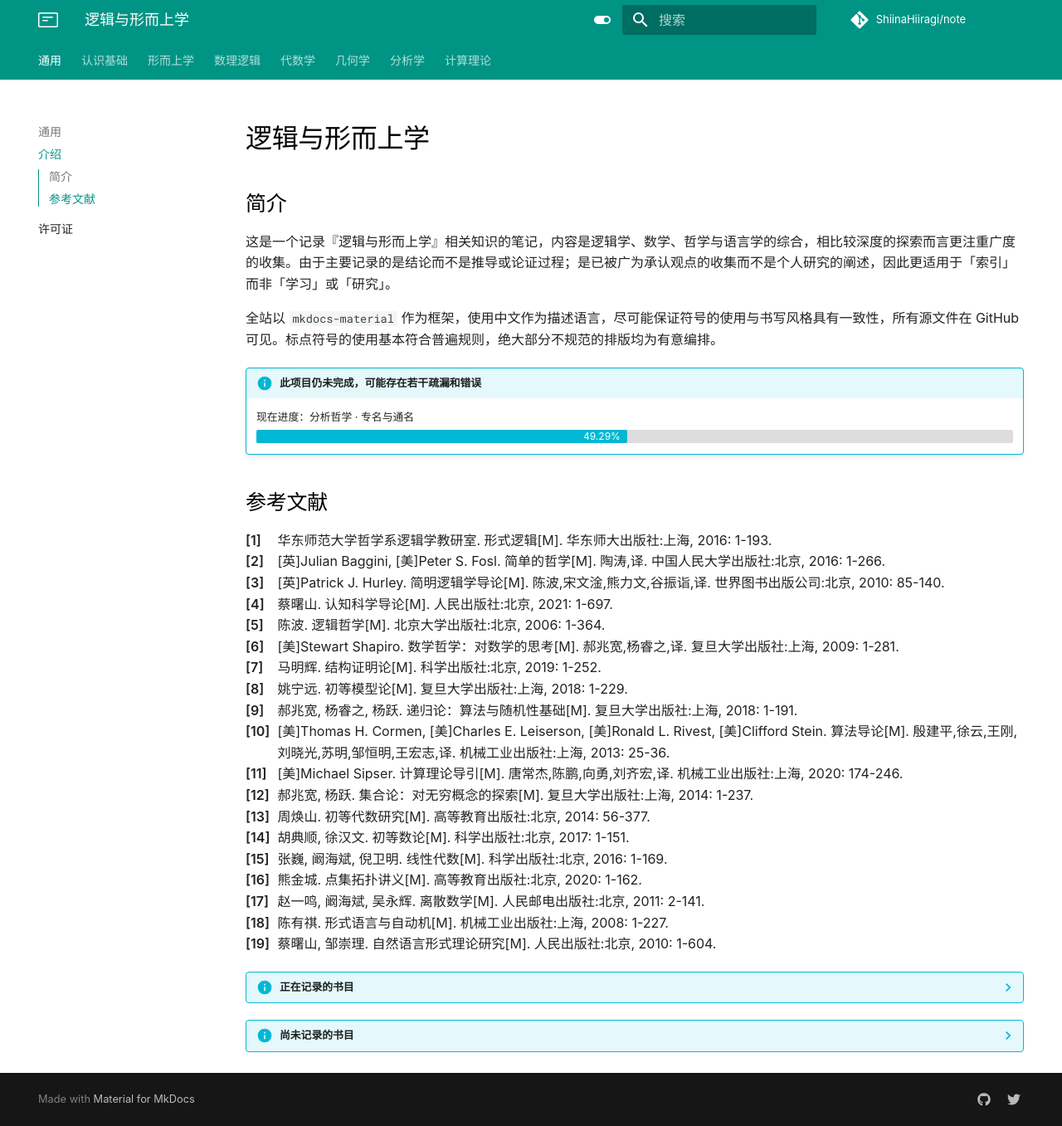
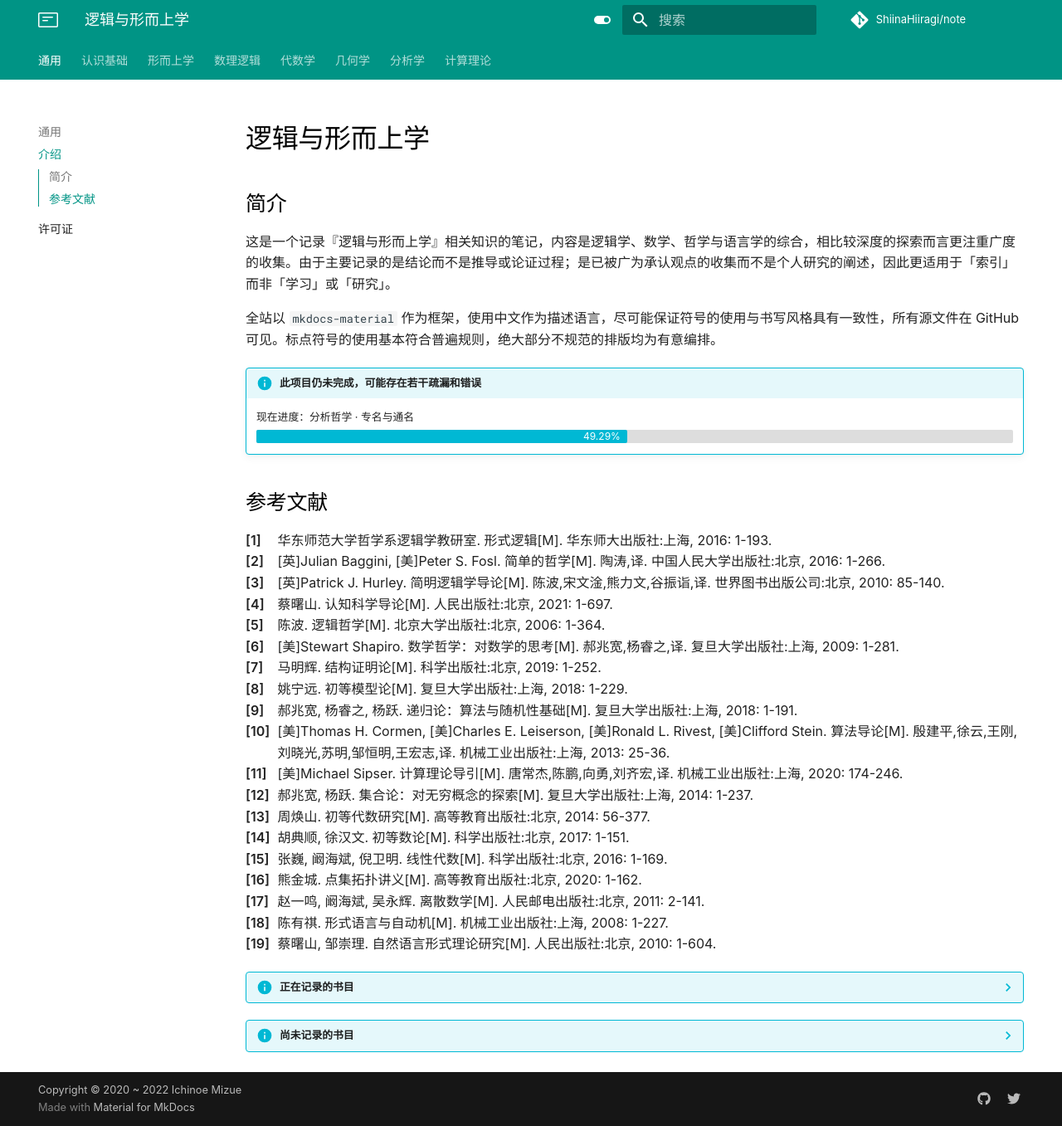
Before and after one commit to ShiinaHiiragi/note, an MkDocs documentation site: the page built from docs/index.md, in a window 1280 px wide and 1357 px high. Shown: the whole window at 83% size. Built offline with MkDocs 1.6.1 and Material for MkDocs 9.7.7, drawn with Linux system fonts in a browser that asks for light colours; comment, search, counter and statistics services are not loaded.

Commit message:
stage change

```diff
--- a/docs/assets/config.css
+++ b/docs/assets/config.css
@@ -18,15 +18,18 @@
   src: "NotoSerifSC-Regular.otf";
 }
 
+/* General Title */
 .md-ellipsis {
   font-weight: 400;
 }
 
+/* Titles in each Passages */
 h1, h2, h3, h4, h5, h6 {
   color: black !important;
   font-weight: 300 !important;
 }
 
+/* Text in MathJax */
 mjx-utext[variant="sans-serif"] {
   font-family: "Noto Sans SC" !important;
   font-size: 0.8rem !important;
--- a/docs/assets/config.js
+++ b/docs/assets/config.js
@@ -6,7 +6,11 @@
         processEscapes: true,
         processEnvironments: true
     },
-  loader: { load: ['[tex]/autoload'] },
+    loader: {
+        load: [
+            '[tex]/autoload'
+        ]
+    },
     options: {
         ignoreHtmlClass: ".*|",
         processHtmlClass: "arithmatex"
--- a/mkdocs.yml
+++ b/mkdocs.yml
@@ -18,24 +18,26 @@
         name: Switch to White Panel
     - scheme: defualt
       primary: white
-      accent: pink
+      accent: indigo
       font:
         text: Noto Serif SC
       toggle:
         icon: material/toggle-switch-off-outline
-        name: Switch to Teal Panel
+        name: Switch to Colored Panel
+
+  language: zh
+  favicon: assets/favicon.png
   icon:
     logo: octicons/note-24
-  favicon: assets/favicon.png
   features:
+    - navigation.tracking
+    - navigation.tabs
     - navigation.expand
-    - navigation.tabs
     - navigation.top
-    - navigation.tracking
+    - toc.follow
+    - toc.integrate
     - search.highlight
     - search.share
-    - toc.integrate
-  language: zh
 
 markdown_extensions:
   - meta
@@ -56,23 +58,26 @@
       generic: true
 
 extra:
+  search:
+    lang:
+      - en
+      - jp
   social:
     - icon: fontawesome/brands/github
       link: https://github.com/ShiinaHiiragi
     - icon: fontawesome/brands/twitter
       link: https://twitter.com/ShiinaHiiragi
-  search:
-    lang:
-      - en
-      - jp
+  generator: true
+copyright: Copyright &copy; 2020 ~ 2022 Ichinoe Mizue
 
+extra_css:
+  - assets/config.css
 extra_javascript:
   - assets/config.js
   - https://polyfill.io/v3/polyfill.min.js?features=es6
   - https://cdn.jsdelivr.net/npm/mathjax@3/es5/tex-mml-chtml.js
 
-extra_css:
-  - assets/config.css
+
 
 nav:
   - 通用:
```
Lines whose indentation alone changed are shown as unchanged.
